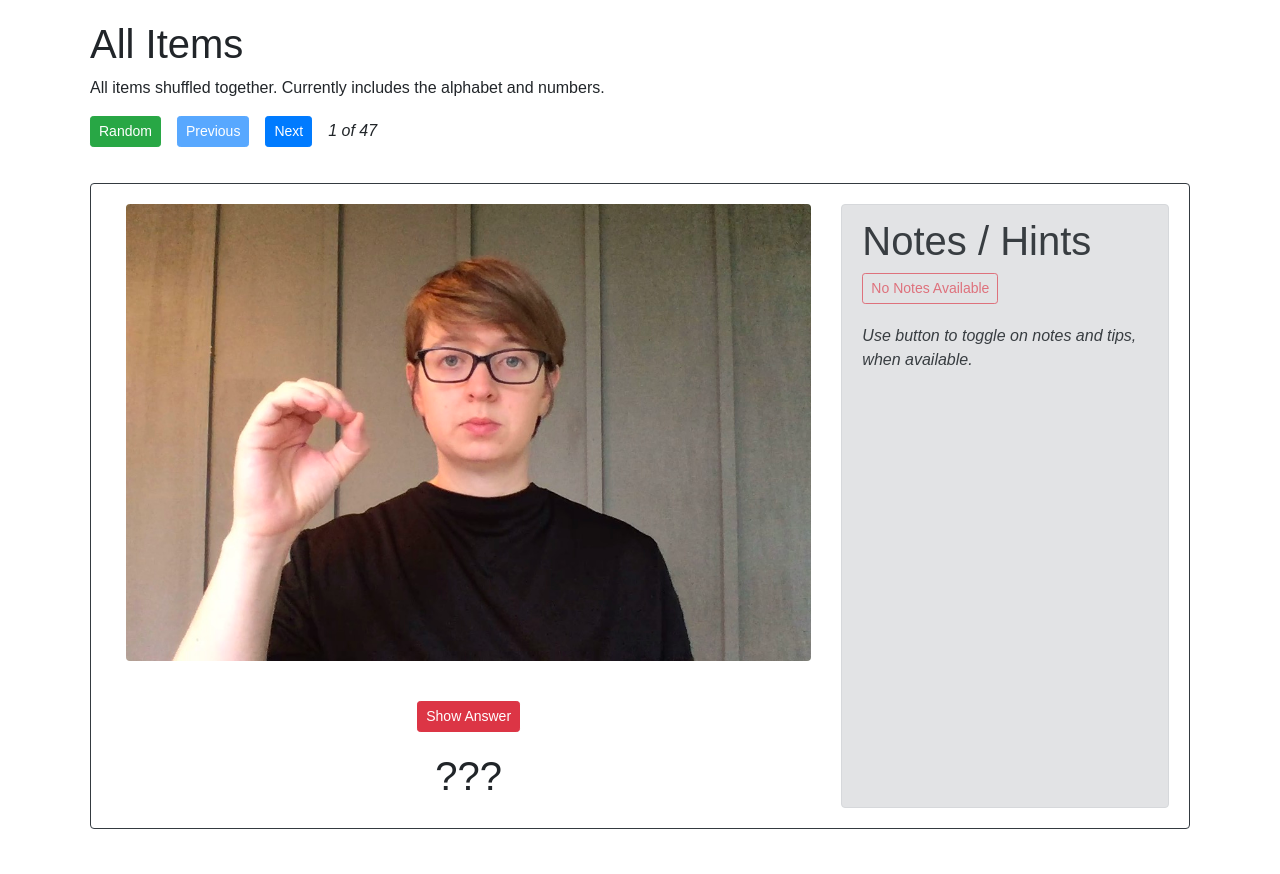
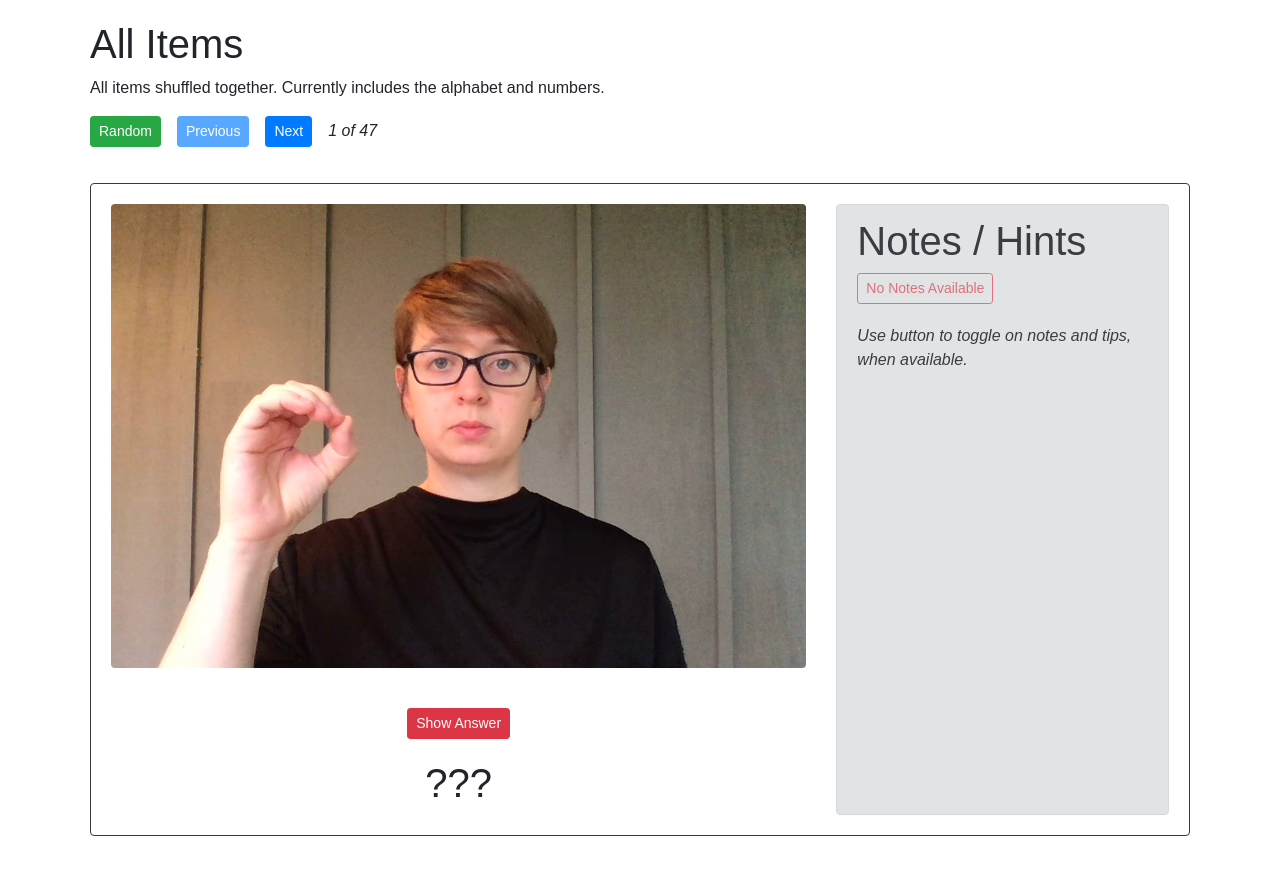
Before and after one commit to amajor/asl-study-app, a React (Create React App) app: page / in a window 1280 px wide. Built offline with nearby package versions, Linux system fonts and the light colour scheme.

Commit message:
Fix uneven padding

```diff
--- a/src/components/Vocabulary/index.jsx
+++ b/src/components/Vocabulary/index.jsx
@@ -10,7 +10,7 @@ const Vocabulary = (props) => {
   return (
     <div
       className="row border border-dark rounded"
-      style={{ margin: "20px 0", padding: "20px 5px 20px 20px" }}
+      style={{ margin: "20px 0", padding: "20px 5px 20px 5px" }}
     >
       <div className="col-sm">
         <VocabularyImage src={image} alt={term} />
```
